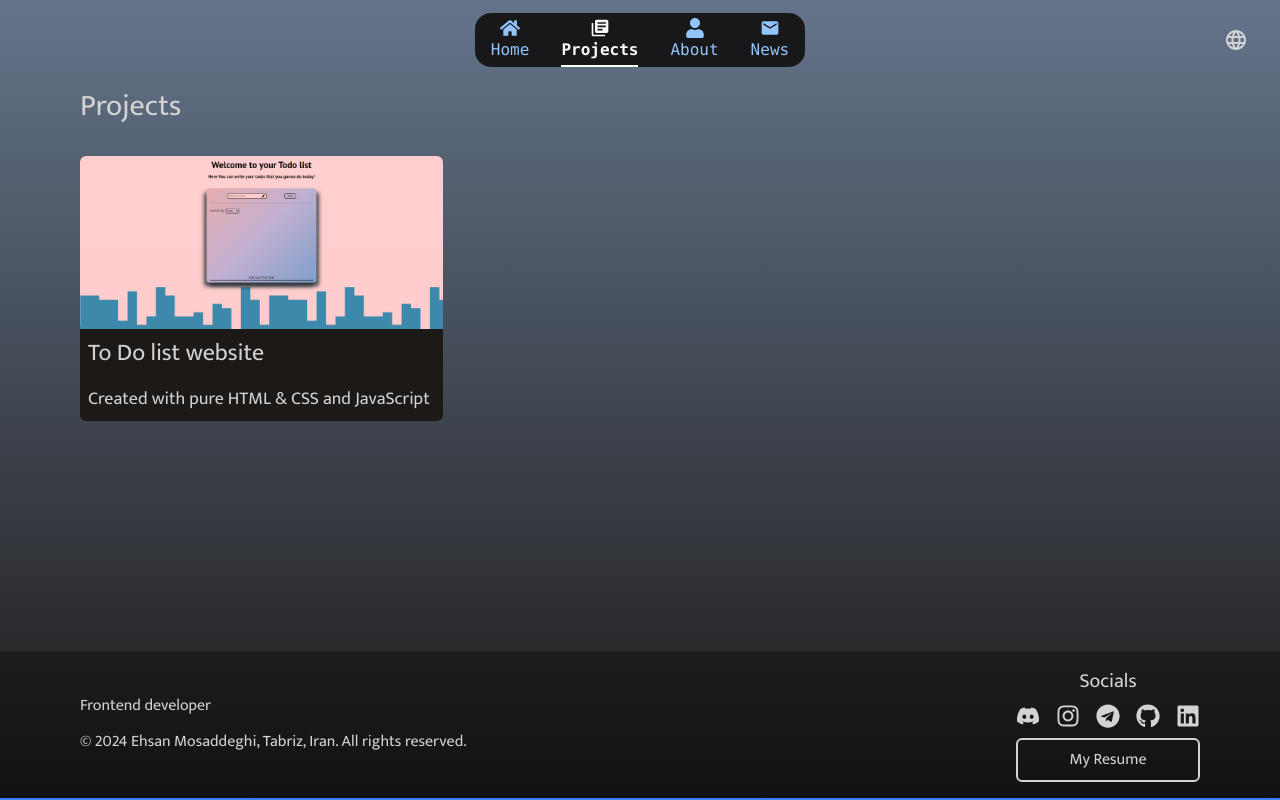
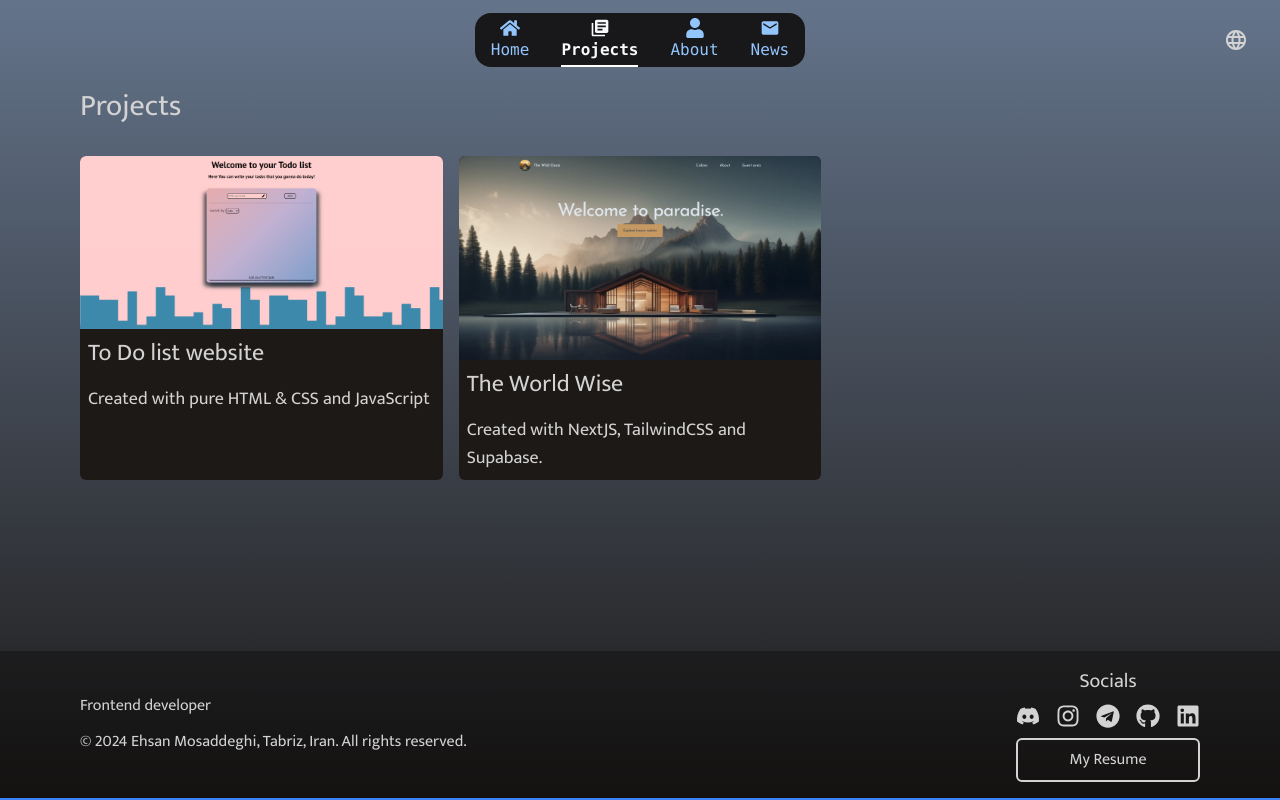
Before and after one commit to Ehsan-Mosaddeghi/Portfolio, a React (Vite) app: page /projects in a window 1280 px wide. Built offline with nearby package versions, Linux system fonts and the light colour scheme.

Commit message:
add Project

```diff
--- a/src/pages/ProjectsPage.jsx
+++ b/src/pages/ProjectsPage.jsx
@@ -10,7 +10,19 @@ function ProjectsPage() {
       <h1 className="mb-8 text-3xl">{t("Projects")}</h1>
 
       <ul className="grid grid-cols-1 gap-4 sm:grid-cols-2 md:grid-cols-3">
-        <ProjectItem />
+        <ProjectItem
+          image="/images/projects_todo.png"
+          title="To Do list website"
+          description="Created with pure HTML & CSS and JavaScript"
+          href="https://ehsan-mosaddeghi.github.io/Todo-list-app/"
+        />
+
+        <ProjectItem
+          image="/images/projects_worldwise_user.png"
+          title="The World Wise"
+          description="Created with NextJS, TailwindCSS and Supabase."
+          href="https://the-wild-oasis-user-ten.vercel.app/"
+        />
       </ul>
     </AnimatePage>
   );
--- a/src/ui/ProjectItem.jsx
+++ b/src/ui/ProjectItem.jsx
@@ -1,18 +1,15 @@
-function ProjectItem() {
+function ProjectItem({ title, description, image, href }) {
   return (
     <a
-      href=""
+      href={href}
+      target="blink"
       className="flex flex-col rounded-md bg-stone-900 duration-300 hover:-translate-y-4 hover:shadow-[0_40px_10px_-15px_rgba(0,0,0,0.3)]"
     >
-      <img
-        src="/images/projects_todo.png"
-        alt="Todo List"
-        className="w-full rounded-t-md"
-      />
+      <img src={image} alt={title} className="w-full rounded-t-md" />
 
       <div className="space-y-4 p-2">
-        <h4 className="text-2xl">To Do list website</h4>
-        <p className="text-lg">Created with pure HTML & CSS and JavaScript</p>
+        <h4 className="text-2xl">{title}</h4>
+        <p className="text-lg">{description}</p>
       </div>
     </a>
   );
```
Also changed, not shown: public/images/projects_worldwise_user.png (added).
